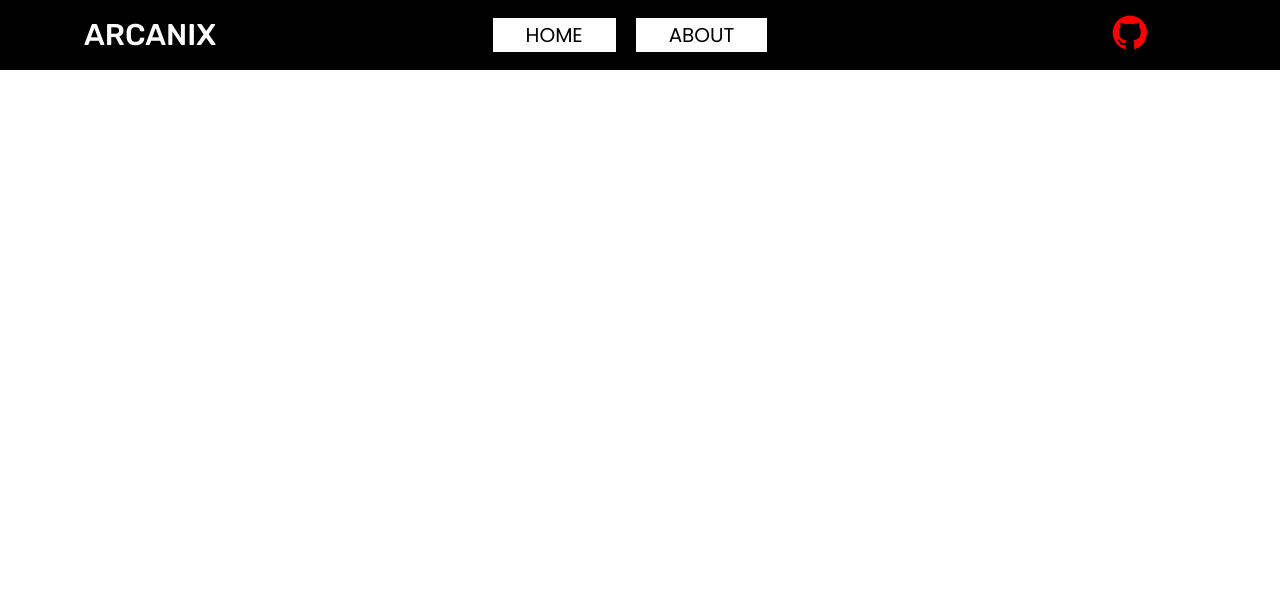
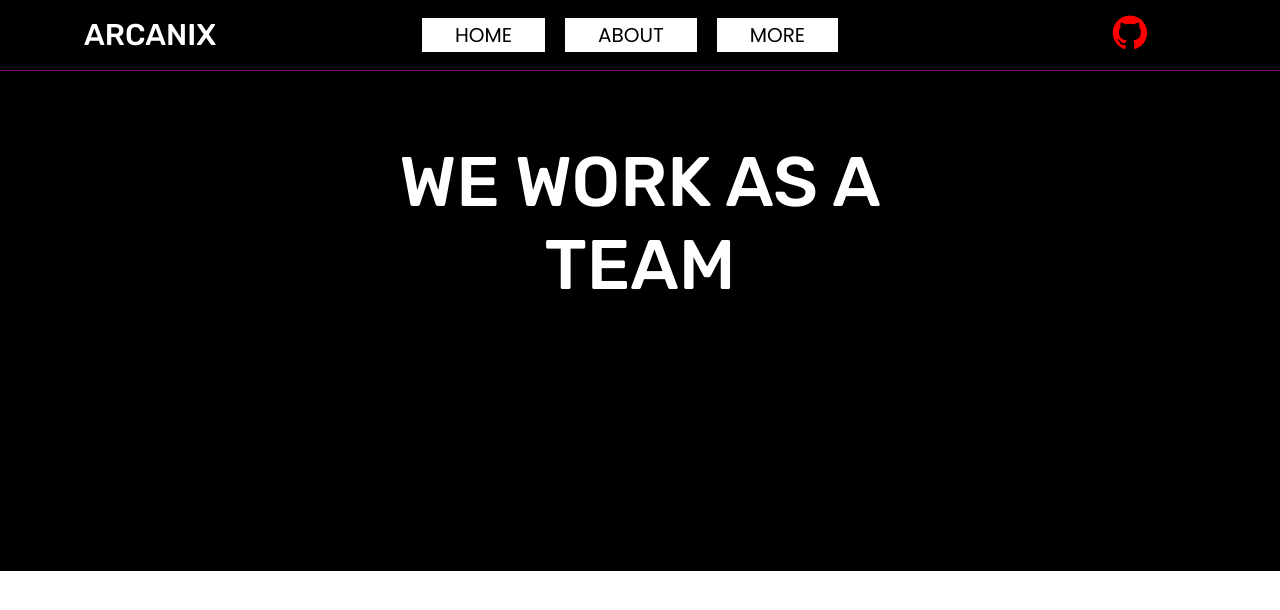
Before and after one commit to bericontraster/scripted, a plain HTML site: page index.html in a window 1280 px wide. Drawn offline with Linux system fonts and the light colour scheme; a web font is replaced by a local one.

Commit message:
new changes

```diff
--- a/css/header.css
+++ b/css/header.css
@@ -44,11 +44,11 @@ body {
 }
 
 .header_nav a:hover {
-    padding: 1px 30px;
-    /* color: white; */
+    padding: 1px 20px;
+    /* color: purple; */
     /* background-color: black; */
     /* border: solid black; */
-    box-shadow: -5px 5px peru;
+    box-shadow: -5px 5px purple;
 }
 
 .header_anchors {
@@ -64,22 +64,5 @@ body {
 }
 
 /* ------------------------------------------------ */
-/*                          MAIN                    */
+/*                          END                     */
 /* ------------------------------------------------ */
-
-
-.main {
-    display: flex;
-    background-image: url('./media/cpu_img.jpg');
-    background-repeat: no-repeat;
-    background-size: cover;
-    background-position: center center;
-    height: 500px;
-    margin: 0px;
-}
-
-.main p {
-    color: white;
-    font-family: 'Rubik', sans-serif;
-    font-size: 50px;
-}
--- /dev/null
+++ b/css/main.css
@@ -0,0 +1,23 @@
+/* ------------------------------------------------ */
+/*                          MAIN                    */
+/* ------------------------------------------------ */
+
+
+.main {
+    display: flex;
+    background-color: black;
+    height: 500px;
+    margin: 0px;
+    border-top: 1px solid purple;
+    justify-content: center;
+    /* background-image: url('/media/matrix_has_you.png'); */
+    /* background-position: ce; */
+    /* background-size: cover; */
+}
+
+.main p {
+    color: white;
+    font-family: 'Rubik', sans-serif;
+    font-size: 70px;
+    text-align: center;
+}
--- a/index.html
+++ b/index.html
@@ -1,21 +1,22 @@
 <!DOCTYPE html>
 <html>
   <head>
+    <link href="https://fonts.googleapis.com/css2?family=Handjet:wght@500&family=Poppins&family=Roboto&family=Rubik:wght@500&display=swap" rel="stylesheet">
     <link href="https://cdnjs.cloudflare.com/ajax/libs/font-awesome/4.7.0/css/font-awesome.min.css" rel="stylesheet">
     <link href="https://fonts.googleapis.com/css2?family=Poppins&family=Roboto&display=swap" rel="stylesheet">
     <link href="https://fonts.googleapis.com/css2?family=Poppins&family=Roboto&family=Rubik:wght@500&display=swap" rel="stylesheet">
     <link href="./css/header.css" rel="stylesheet" type="text/css">
-    <link href="./about.html" rel="text/html">
+    <link href="./css/main.css" rel="stylesheet" type="text/css">
     <title> Beri Contraster </title>
   </head>
   <body>
    <div class="header">
     <div class="header_title">ARCANIX</div>
-    <div class="header_nav"><a href="#">HOME</a><a href="./about.html">ABOUT</a></div>
+    <div class="header_nav"><a href="#">HOME</a><a href="./about.html">ABOUT</a><a>MORE</a></div>
     <div class="header_anchors"><a href="https://github.com/LynuxSydney" target="_blank"><i class="fa fa-github"></i></a></div>
    </div>
    <div class="main">
-    <div><p>WELCOME</p></div>
+    <div><p>WE WORK AS A<br> TEAM</p></div>
    </div>
   </body>
 </html>
```
Also changed, not shown: media/matrix_has_you.png (added).
